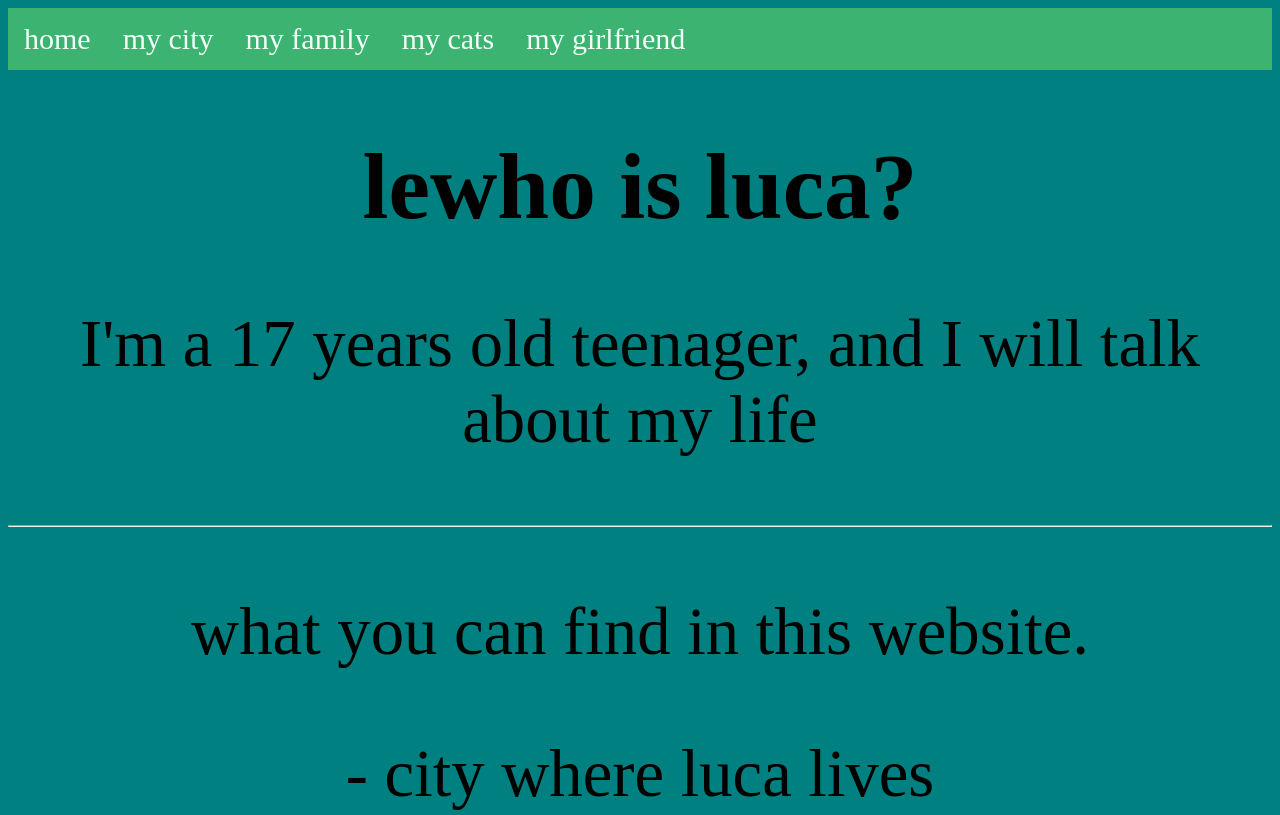
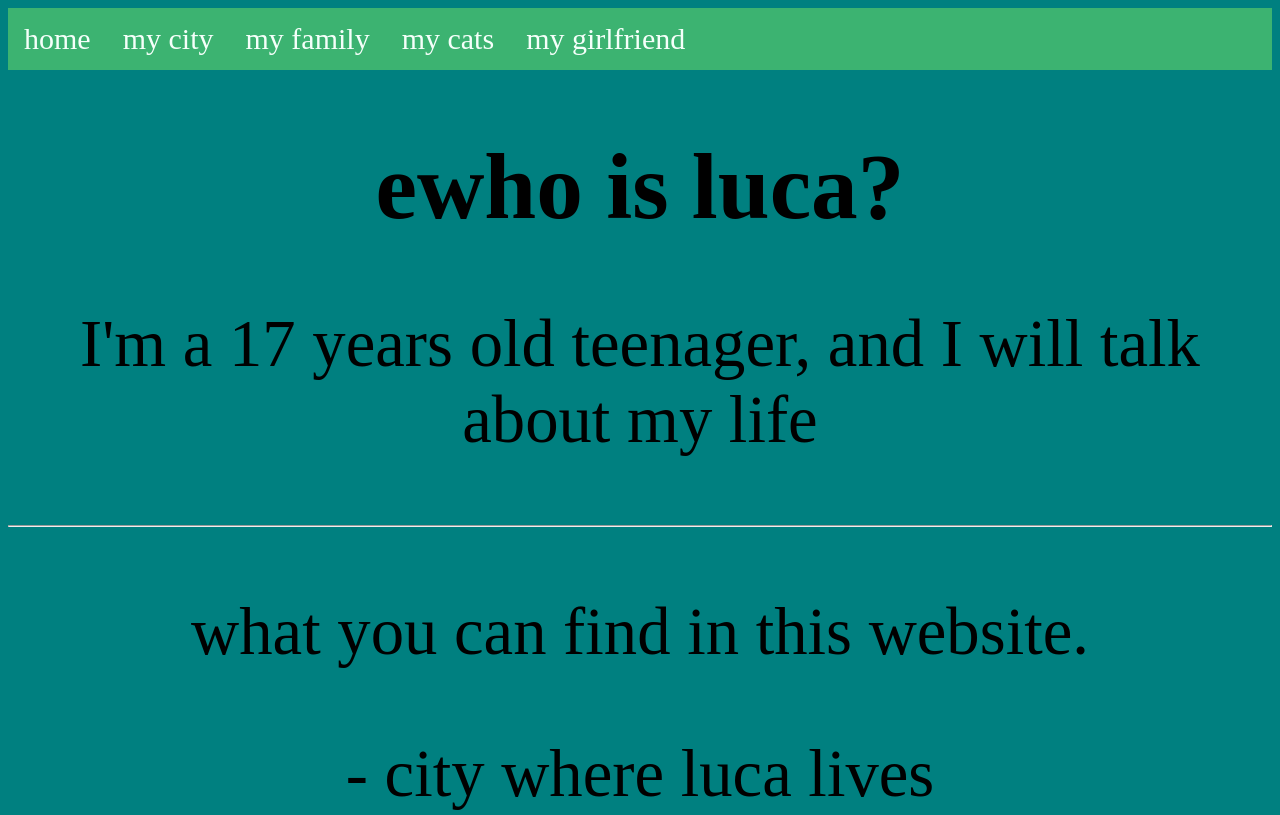
Before and after one commit to HISS-LD1001/fachita, a plain HTML site: page index.html in a window 1280 px wide. Shown: the top 815 px of the page. Drawn offline with Linux system fonts and the light colour scheme.

Commit message:
Update index.html

```diff
--- a/index.html
+++ b/index.html
@@ -21,7 +21,7 @@
 
   <div class="head">
 
-    <h1>lewho is luca? </h1>
+    <h1>ewho is luca? </h1>
     <p>
 
 
```
